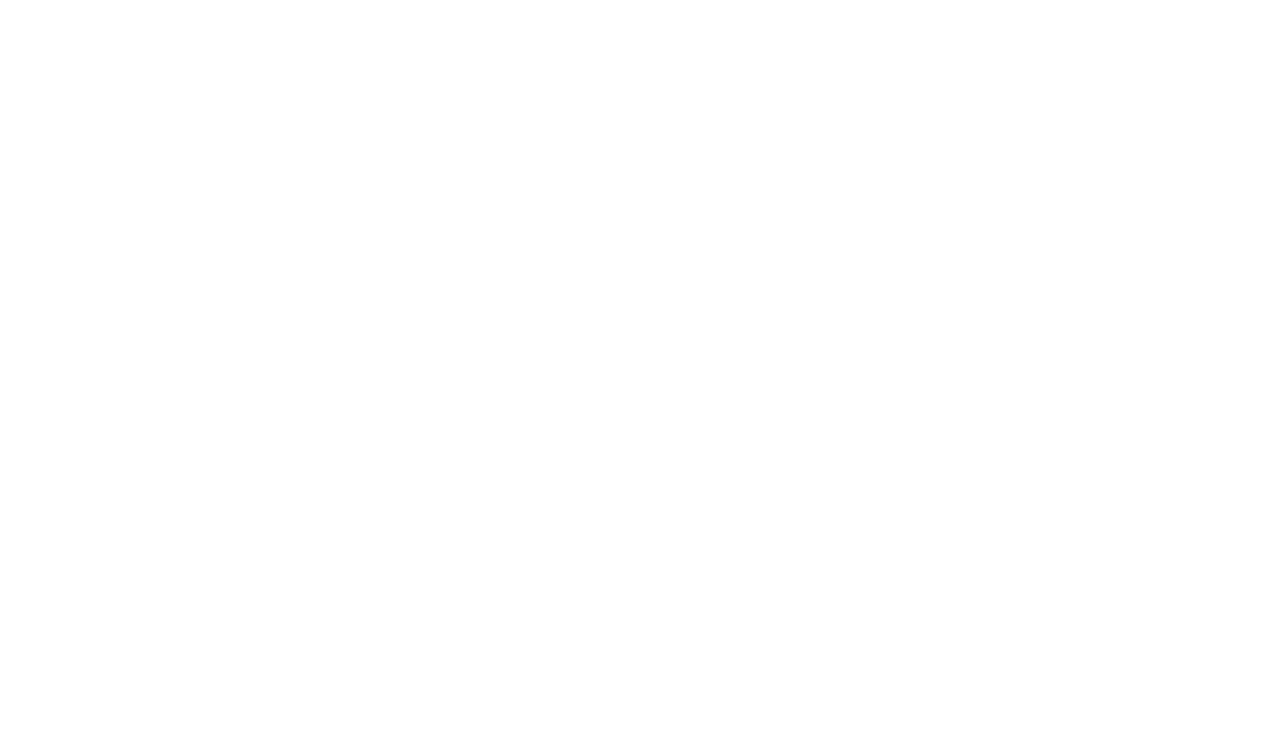
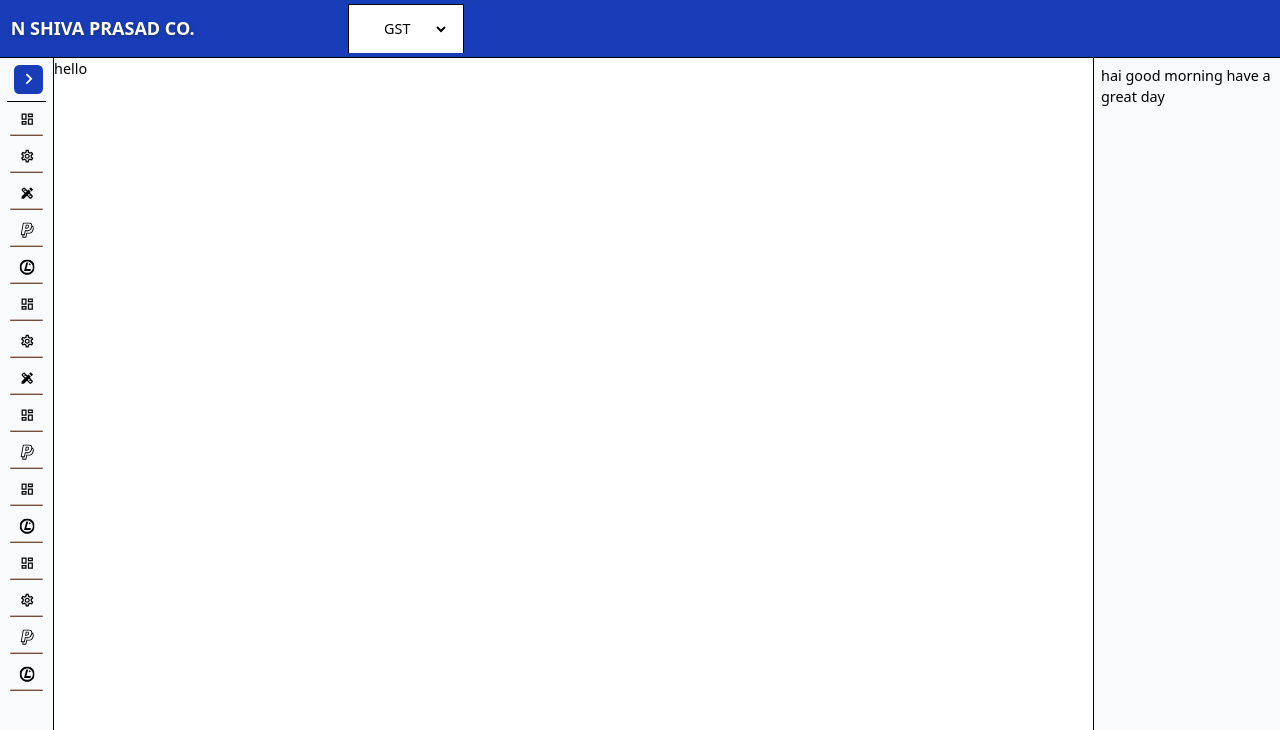
Before and after one commit to banesh-varma/project, a React (Vite) app: page /gst in a window 1280 px wide. Before the commit this address had no page. Shown: the top 730 px of the page. Built offline with nearby package versions, Linux system fonts and the light colour scheme.

Commit message:
new gst module

```diff
--- a/src/App.tsx
+++ b/src/App.tsx
@@ -9,6 +9,7 @@
 import EachClientData from './components/ITR/eachClientData'
 import LoginWithCarousel from './landingPage'
 import ItrLayout from './components/ITR/ItrLayout'
+import GSThome from './components/GST/GSThome'
 
 function App() {
   useEffect(() => {
@@ -49,6 +50,8 @@
               <Route path="" element={<AllClients/>}/>
               <Route path="clients/:id" element={<EachClientData/>}/>
             </Route>
+            <Route path='/gst' element={<GSThome/>}>
+            </Route>
         </Routes>
       </BrowserRouter>
     </div>
--- /dev/null
+++ b/src/components/GST/GSThome.tsx
@@ -0,0 +1,155 @@
+// const gstNav = [
+//     {
+//         name: "Settings",
+//         link: "crm/settings",
+//     },
+// ]
+
+// const GSThome = () => {
+//   return (
+//     <div>GSThome</div>
+//   )
+// }
+
+// export default GSThome
+//arrows
+import { MdChevronLeft } from "react-icons/md";
+import { MdChevronRight } from "react-icons/md";
+
+//navItems icons
+import { MdOutlineDashboard } from "react-icons/md";
+import { MdOutlineSettings } from "react-icons/md";
+import { MdDesignServices } from "react-icons/md";
+import { SlPaypal } from "react-icons/sl";
+import { SiLinuxprofessionalinstitute } from "react-icons/si";
+import Header from "../Header";
+import { Link } from "react-router-dom";
+import { useEffect, useState } from "react";
+
+const GSTNavItems = [
+    {
+        name: "GST",
+        icon: <MdOutlineDashboard/>,
+    },
+    {
+        name: "Financial Year",
+        icon: <MdOutlineSettings/>,
+    },
+    {
+        name: "Dashboard",
+        icon: <MdDesignServices/>,
+    },
+    {
+        name: "Returns Dashboard",
+        icon: <SlPaypal/>,
+    },
+    {
+        name: "Registration",
+        icon: <SiLinuxprofessionalinstitute/>,
+    },
+    {
+        name: "Profile",
+        icon: <MdOutlineDashboard />
+    },
+    {
+        name: "Inventory",
+        icon: <MdOutlineSettings />
+    },
+    {
+        name: "Purchases",
+        icon: <MdDesignServices />
+    },
+    {
+        name: "Sales",
+        icon: <MdOutlineDashboard />
+    },
+    {
+        name: "Returns",
+        icon: <SlPaypal />
+    },
+    {
+        name: "Challans",
+        // link: "crm/calls",
+        icon: <MdOutlineDashboard />
+    },
+    {
+        name: "Other Forms",
+        icon: <SiLinuxprofessionalinstitute />
+    },
+    {
+        name: "Notices",
+        icon: <MdOutlineDashboard />
+    },
+    {
+        name: "Orders",
+        icon: <MdOutlineSettings />
+    },
+    {
+        name: "Reports",
+        icon: <SlPaypal />
+    },
+    {
+        name: "Accountants",
+        icon: <SiLinuxprofessionalinstitute />
+    },
+]
+
+const GSThome = () => {
+    const [isOpen, changeIsOpen] = useState(false)
+    const [selectedItem, setSelectedItem] = useState(GSTNavItems[0].name)
+    console.log(selectedItem)
+    function useWindowWidth() {
+            useEffect(() => {
+              function handleResize() {
+                let x = window.innerWidth
+                console.log(x)
+                if(x <= 1000) {
+                    changeIsOpen(false)
+                }
+                else {
+                    changeIsOpen(true)
+                }
+              }
+
+              window.addEventListener('resize', handleResize);
+
+              return () => {
+                window.removeEventListener('resize', handleResize);
+              };
+            }, []);
+          }
+
+        useWindowWidth()
+
+    return (
+        <div className="h-screen w-full">
+        <Header/>
+        <div className="flex">
+            <div className={`${isOpen? "min-w-52": "min-w-15"} h-[103vh] bg-gray-50 p-2 border-gr border-r-1 transition-all duration-200 ease-in-out`}>
+                <button onClick={() => changeIsOpen(!isOpen)}  className={`${isOpen ? "left-46" : "left-11"} ml-2 cursor-pointer outline-0  bg-blue-800 text-white rounded-md p-1 hover:bg-blue-600 hover:scale-105 transition-all duration-200 ease-in-out mb-2`}>
+                    {isOpen ? <MdChevronLeft className="text-xl size-6 cursor-pointer"/> : <MdChevronRight className="text-xl size-6 cursor-pointer"/>}
+                </button>
+                    <hr />
+                <ul className={`flex flex-col gap-2 mt-1`}>
+                  {GSTNavItems.map(eachItem => (
+                    <li title={eachItem.name} className={`${selectedItem === eachItem.name ? "bg-blue-400" : ''} flex gap-2 items-center transition-all mx-1 hover:text-black bg-gray-50 hover:bg-blue-300/50 px-2.5 py-1 border-b-2 border-amber-950 scale-105 hover:scale-105}`} >
+                      <Link to={`/${eachItem}`} relative="path" className="w-full flex gap-3 items-center">
+                        <span className={`${isOpen? "": "text-md py-1 p-0"}`}>{eachItem.icon}</span>
+                        <p className={`${isOpen? "" : "hidden"} transition-all duration-100 ease-in-out`}>{eachItem.name}</p>
+                      </Link>
+                    </li>
+                  ))}
+                </ul>
+            </div>
+            <div className="w-full h-full">
+                hello
+            </div>
+            <div className="min-w-50 max-w-52 h-[103vh] overflow-y-auto bg-gray-50 p-2 border-gr border-l-1 transition-all duration-200 ease-in-out">
+                hai good morning have a great day
+            </div>
+        </div>
+    </div>
+    )
+}
+
+export default GSThome
--- a/src/components/Header.tsx
+++ b/src/components/Header.tsx
@@ -1,56 +1,46 @@
+import { useState, useEffect } from "react"
 import { useNavigate } from "react-router-dom"
 
 const listRoutings = ["CRM", "ACC", "GST", "TDS", "ITR", "ROC", "CMA"]
+import { useLocation } from "react-router-dom";
 
 const Header = () => {
-  const navigate = useNavigate()
-  return(
+  const location = useLocation();
+  const navigate = useNavigate();
+
+  const currentPath = location.pathname.slice(1).toUpperCase();
+  const [selectedOption, setSelectedOption] = useState(currentPath || 'CRM');
+
+  useEffect(() => {
+    // Update selected option when location changes
+    setSelectedOption(currentPath || 'CRM');
+  }, [location]);
+
+  return (
     <div className="bg-blue-800 font-medium text-white flex justify-between items-center border-solid border-black border-b-1 px-3 fixed-top h-[8vh]">
       <div className="w-130 flex justify-between items-center">
       <h1 className="font-bold text-shadow-md text-shadow-blue-900">N SHIVA PRASAD CO.</h1>
         <div className="bg-white mx-4 text-black border-1 border-solid border-black px-4 border-b-0">
-        <select
-          className="p-4 px-5 rounded-md outline-0"
-          onChange={(e) => navigate(`/${(e.target.value).toLowerCase()}`)}
-          defaultValue=""
-        >
-          {
-            listRoutings.map(each => (
-              <option  key={each} value={each}>
-                {each}
-              </option>
-            ))
-          }
-        </select>
+          <select
+            className="p-4 px-5 rounded-md outline-0"
+            onChange={(e) => {
+              const selectedValue = e.target.value;
+              setSelectedOption(selectedValue);
+              navigate(`/${selectedValue.toLowerCase()}`);
+            }}
+            value={selectedOption}
+          >
+            {listRoutings.map(each => (
+              <option key={each} value={each}>{each}</option>
+            ))}
+          </select>
+          </div>
         </div>
       </div>
-      <div className="font-medium">
-        <h1>3:20 hrs</h1>
-        <p>Nshiva@gmail.com</p>
-      </div>
-    </div>
-  )
-}
+  );
+};
+
 export default Header
-
-
-
-
-
-
-
-
-
-
-
-
-
-
-
-
-
-
-
 
 
 
--- a/src/components/LeftNav.tsx
+++ b/src/components/LeftNav.tsx
@@ -121,7 +121,7 @@
     useWindowWidth()
 
     return (
-        <div className={`${isOpen? "min-w-50": "min-w-15"} h-[103vh] overflow-y-auto bg-gray-50 p-2 border-gr border-r-1 transition-all duration-200 ease-in-out`}>
+        <div className={`${isOpen? "min-w-50": "w-15"} h-[103vh] overflow-y-auto bg-gray-50 p-2 border-gr border-r-1 transition-all duration-200 ease-in-out`}>
             <button onClick={() => changeIsOpen(!isOpen)}  className={`${isOpen ? "left-46" : "left-11"} ml-2 cursor-pointer outline-0  bg-blue-800 text-white rounded-md p-1 hover:bg-blue-600 hover:scale-105 transition-all duration-200 ease-in-out mb-2`}>
                 {isOpen ? <MdChevronLeft className="text-xl size-6 cursor-pointer"/> : <MdChevronRight className="text-xl size-6 cursor-pointer"/>}
             </button>
```
